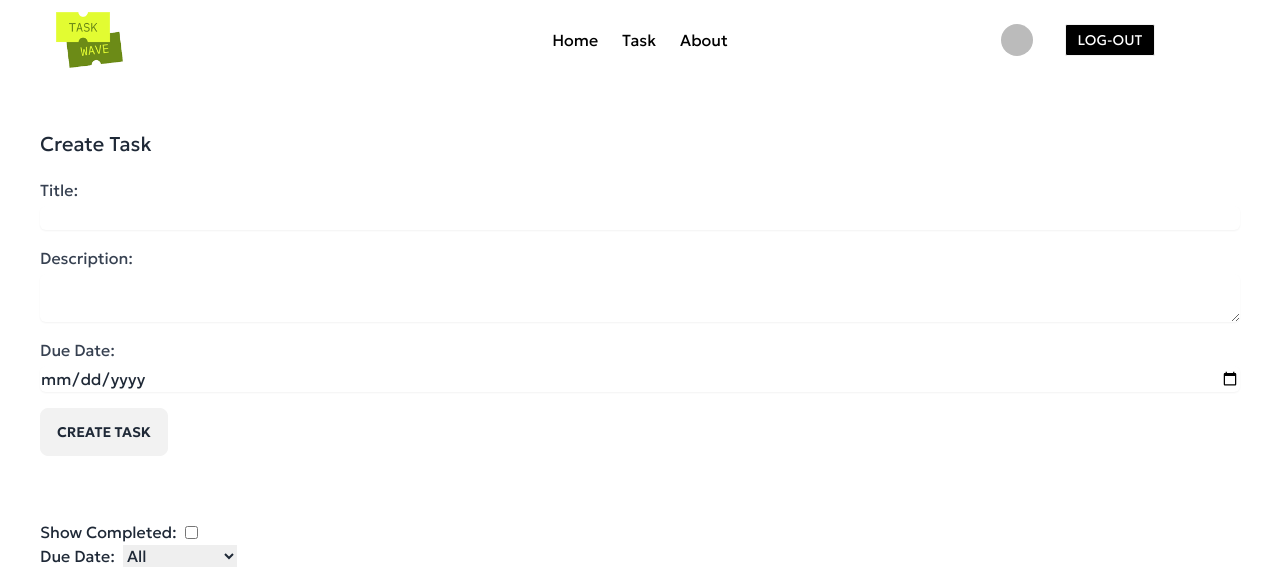
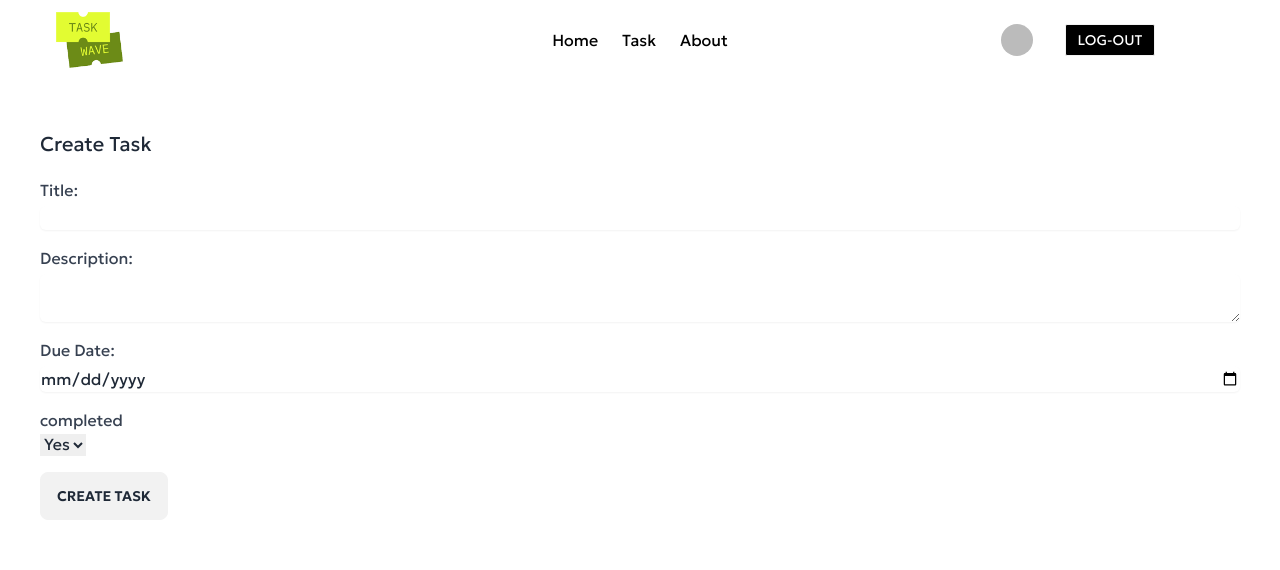
Before and after one commit to skmajumder/taskwave, a React (Vite) app: page /task in a window 1280 px wide. Shown: the top 570 px of the page. Built offline with nearby package versions, Linux system fonts and the light colour scheme; no server answers; the database is empty; sample sign-in values are in the browser's storage.

Commit message:
Filter date complete

```diff
--- a/src/pages/Task/Tasks.jsx
+++ b/src/pages/Task/Tasks.jsx
@@ -7,12 +7,16 @@ const Tasks = () => {
   const { user } = useAuth();
   const [tasks, setTasks] = useState([]);
   const [title, setTitle] = useState("");
+  const [filteredTasks, setFilteredTasks] = useState([]);
   const [description, setDescription] = useState("");
   const [dueDate, setDueDate] = useState("");
+  const [completed, setCompleted] = useState(false);
   const [selectedTask, setSelectedTask] = useState(null);
   const [isEdited, setIsEdited] = useState(false);
   const [showCompleted, setShowCompleted] = useState(false);
   const [dueDateFilter, setDueDateFilter] = useState("");
+
+  console.log(tasks);
 
   useEffect(() => {
     const tasksRef = ref(db, "tasks");
@@ -27,6 +31,7 @@ const Tasks = () => {
         applyFilters(taskList);
       } else {
         setTasks([]);
+        setFilteredTasks([]);
       }
     });
   }, [showCompleted, dueDateFilter]);
@@ -131,7 +136,7 @@ const Tasks = () => {
       );
     }
 
-    setTasks(filteredList);
+    setFilteredTasks(filteredList);
   };
 
   return (
@@ -167,6 +172,18 @@ const Tasks = () => {
                 className="form-input mt-1 block w-full rounded-md shadow-sm"
               />
             </div>
+            {!completed ? (
+              <>
+                <label className="block text-gray-700">completed</label>
+                <select className="form-select">
+                  <option value="true">Yes</option>
+                  <option value="false">No</option>
+                </select>
+              </>
+            ) : (
+              ""
+            )}
+            <div className="mb-4"></div>
             {isEdited ? (
               <>
                 <button
@@ -216,7 +233,9 @@ const Tasks = () => {
               className="form-select"
             >
               <option value="">All</option>
-              <option value="2023-06-30">2023-06-08</option>
+              {tasks.map((task) => (
+                <option value={task.dueDate}>{task.dueDate}</option>
+              ))}
             </select>
           </div>
 
@@ -234,7 +253,7 @@ const Tasks = () => {
                 </tr>
               </thead>
               <tbody>
-                {tasks.map((task, index) => (
+                {filteredTasks.map((task, index) => (
                   <tr key={task.id}>
                     <td>{index + 1}</td>
                     <td>
```
